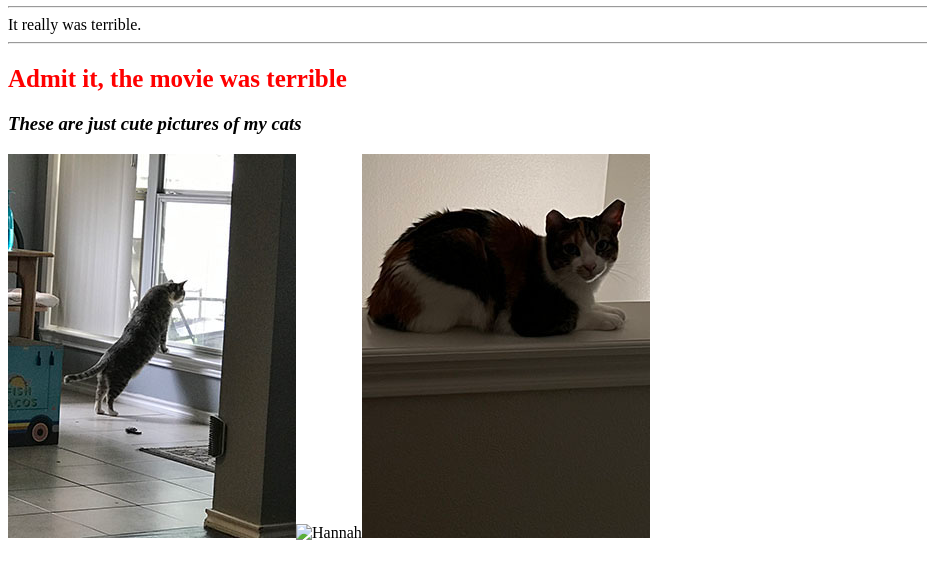
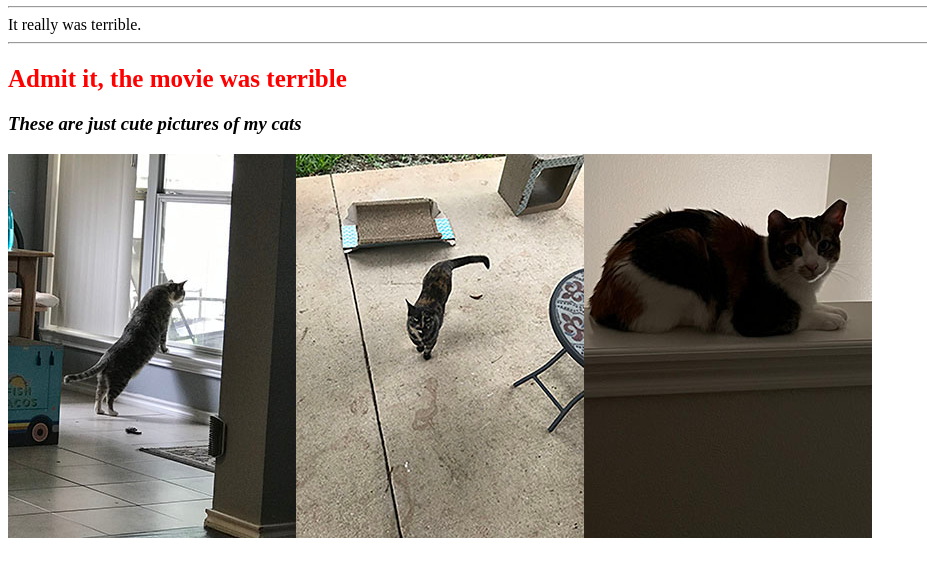
Before and after one commit to rjamison6/cutecats, a plain HTML site: page index.html in a window 1280 px wide. Shown: the part 100-678 px from the top of the page, without its empty margins (0-927 px from the left). Drawn offline with Linux system fonts and the light colour scheme; the site is published under a folder, as on GitHub Pages, so addresses that start at the root find nothing.

Commit message:
Update index.html

```diff
--- a/index.html
+++ b/index.html
@@ -13,6 +13,6 @@
 	<hr>
 	<h2 style="font-size:25px;color: red">Admit it, the movie was terrible</h2>
 	<h3><i>These are just cute pictures of my cats</i></h3>
-	<img src="images/Ellie.jpg" width="288" height="384" alt="Ellie"/><img src="/images/Hannah.jpg" width="288" height="384" alt="Hannah"/><img src="images/Pumpkin.jpg" width="288" height="384" alt="Pumpkin"/>
+	<img src="images/Ellie.jpg" width="288" height="384" alt="Ellie"/><img src="images/Hannah.jpg" width="288" height="384" alt="Hannah"/><img src="images/Pumpkin.jpg" width="288" height="384" alt="Pumpkin"/>
 </body>
 </html>
```
